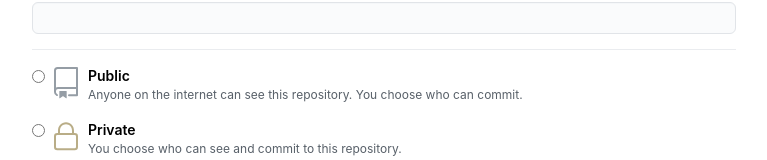
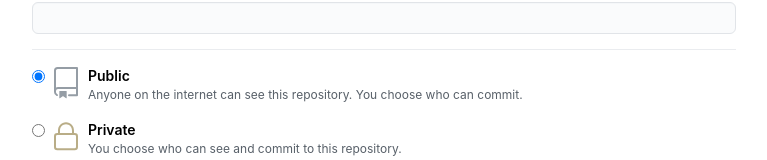
Before and after one commit to altenull/simple-publish, a React (Create React App) app: page / in a window 1280 px wide. Shown: the part 345-505 px from the top of the page, without its empty margins (256-1023 px from the left). Built offline with nearby package versions, Linux system fonts and the light colour scheme.

Commit message:
feat(new-repository, ui): prevent to multiple radio buttons from being selected in new repository page

```diff
--- a/src/components/pages/NewRepositoryPage/NewRepositoryPage.js
+++ b/src/components/pages/NewRepositoryPage/NewRepositoryPage.js
@@ -1,4 +1,4 @@
-import { Fragment, React } from "react";
+import { Fragment, React, useState } from "react";
 import {
   CodacyBadge,
   ContentsHeader,
@@ -15,7 +15,23 @@ import {
 } from "../../ui";
 import "./NewRepositoryPage.css";
 
+const RepositoryPrivacyEunm = Object.freeze({
+  Public: "Public",
+  Private: "Private",
+});
+
 const NewRepositoryPage = () => {
+  // HACK to prevent multiple radio buttons from being selected.
+  const [selectedRepositoryPrivacy, setSelectedRepositoryPrivacy] = useState(
+    RepositoryPrivacyEunm.Public
+  );
+
+  const changeRepositoryPrivacy = (newRepositoryPrivacy) => {
+    if (selectedRepositoryPrivacy !== newRepositoryPrivacy) {
+      setSelectedRepositoryPrivacy(newRepositoryPrivacy);
+    }
+  };
+
   return (
     <div>
       <div className="center-holder">
@@ -51,14 +67,18 @@ const NewRepositoryPage = () => {
         <HorizontalRule />
 
         <RadioButton
-          label="Public"
+          checked={RepositoryPrivacyEunm.Public === selectedRepositoryPrivacy}
+          label={RepositoryPrivacyEunm.Public}
           description="Anyone on the internet can see this repository. You choose who can commit."
           icon={<BookIcon color="#959da5" />}
+          onClick={() => changeRepositoryPrivacy(RepositoryPrivacyEunm.Public)}
         />
         <RadioButton
-          label="Private"
+          checked={RepositoryPrivacyEunm.Private === selectedRepositoryPrivacy}
+          label={RepositoryPrivacyEunm.Private}
           description="You choose who can see and commit to this repository."
           icon={<LockIcon color="#735c0f80" />}
+          onClick={() => changeRepositoryPrivacy(RepositoryPrivacyEunm.Private)}
         />
 
         <HorizontalRule />
--- a/src/components/ui/RadioButton/RadioButton.js
+++ b/src/components/ui/RadioButton/RadioButton.js
@@ -1,7 +1,13 @@
 import { React } from "react";
 import "./RadioButton.css";
 
-const RadioButton = ({ label, description, icon }) => {
+const RadioButton = ({
+  checked = false,
+  label,
+  description,
+  icon,
+  onClick,
+}) => {
   const hasIcon = icon != null;
 
   return (
@@ -9,10 +15,12 @@ const RadioButton = ({ label, description, icon }) => {
       className={`radio-button-wrapper${
         hasIcon ? " radio-button-wrapper-with-icon" : ""
       }`}
+      onClick={() => onClick()}
     >
       <label className="radio-button-label">
         <input
           type="radio"
+          checked={checked}
           className={`radio-button${hasIcon ? " radio-button-with-icon" : ""}`}
         />
         {label}
```
